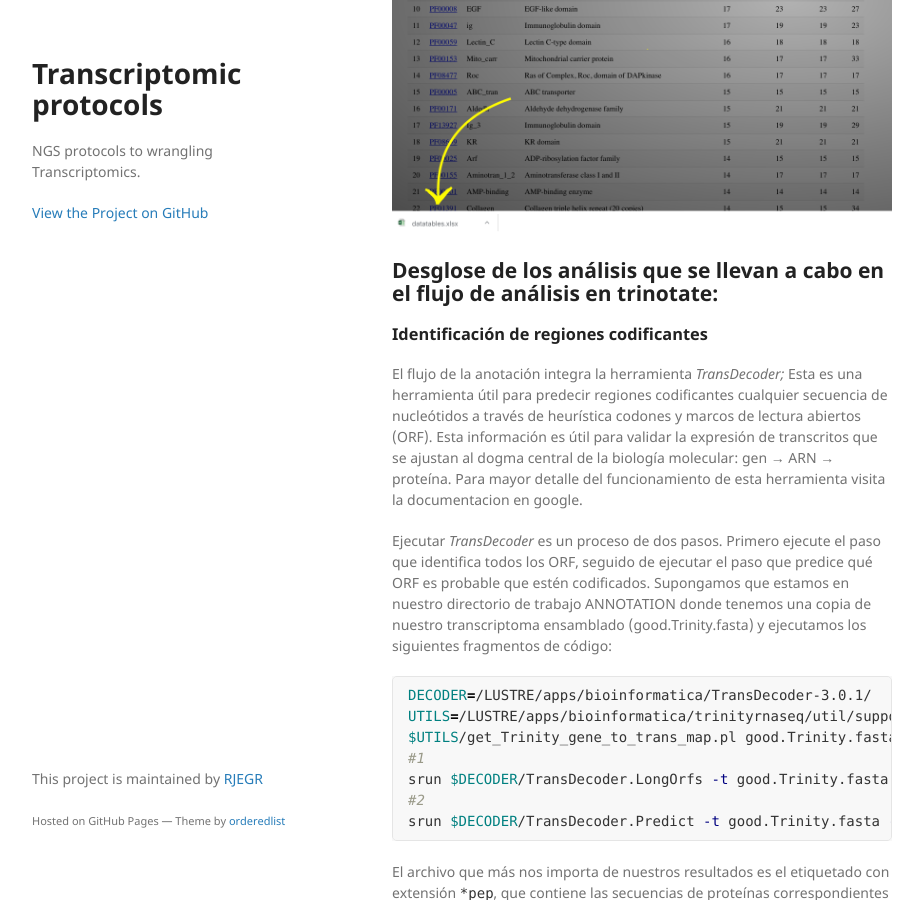
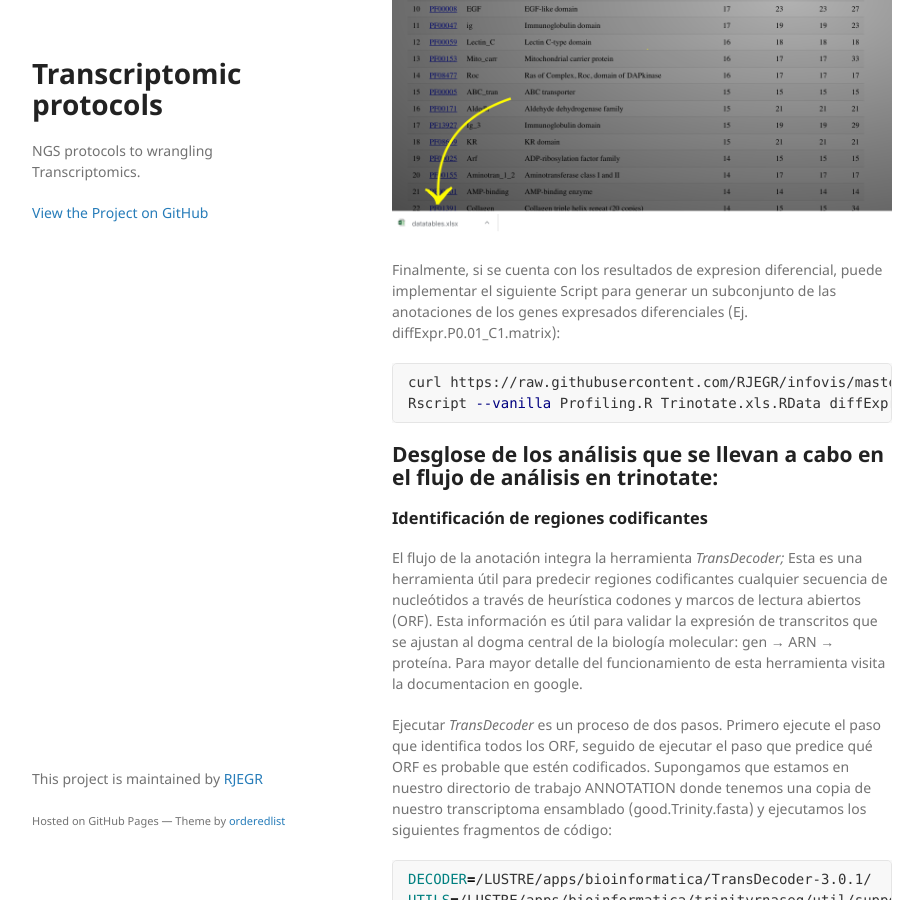
Before and after one commit to RJEGR/Transcriptomics, a Jekyll site: the page built from markdown/trinotate.md, in a window 1280 px wide and 900 px high, scrolled down 8991 px. Shown: the whole window, without its empty margins (178-1101 px from the left). Built offline with Jekyll 4.4.1, drawn with Linux system fonts in a browser that asks for light colours.

Commit message:
profiliing script commented
ok

````diff
--- a/markdown/trinotate.md
+++ b/markdown/trinotate.md
@@ -262,6 +262,13 @@ Así también, el documento html permite hacer descarga (Panel A), copiar e impr
 
 ![](../examples/Annotation/trinotate_pfam.png)
 
+Finalmente, si se cuenta con los resultados de expresion diferencial, puede implementar el siguiente Script para generar un subconjunto de las anotaciones de los genes expresados diferenciales (Ej. diffExpr.P0.01_C1.matrix):
+
+```bash
+curl https://raw.githubusercontent.com/RJEGR/infovis/master/Profiling.R -o Profiling.R
+Rscript --vanilla Profiling.R Trinotate.xls.RData diffExpr.P0.01_C1.matrix
+```
+
 ## [](#header-2) **Desglose de los análisis que se llevan a cabo en el flujo de análisis en trinotate:**
 
 
````
